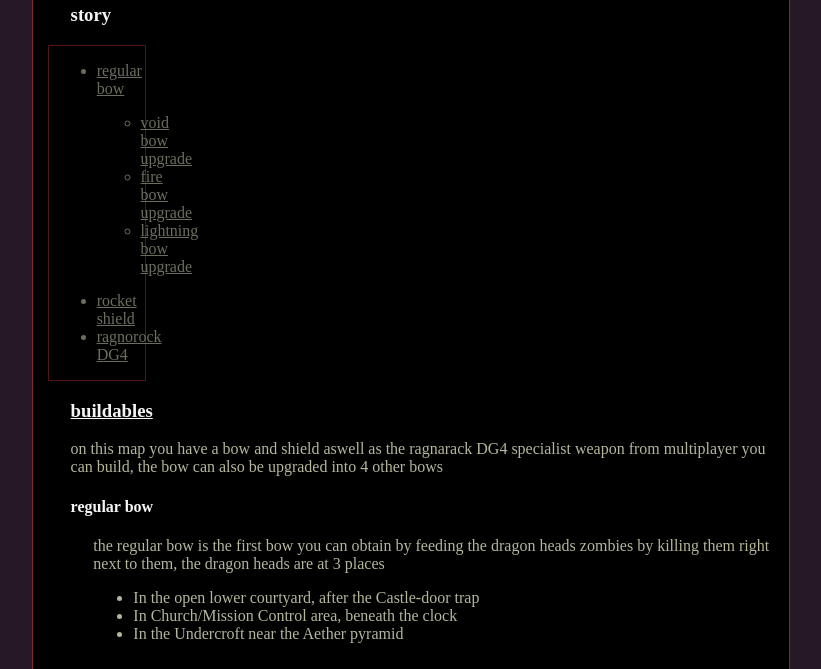
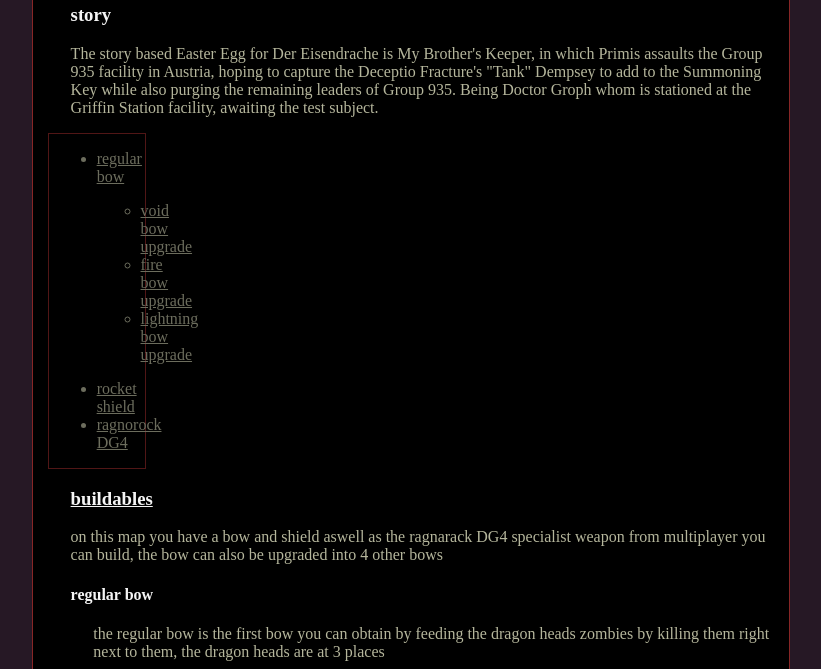
Before and after one commit to EHB-MCT/web1-permanente-evaluatie-deadgamer701, a plain HTML site: page map_der_eisendrache.html in a window 1280 px wide. Shown: the part 131-800 px from the top of the page, without its empty margins (229-1050 px from the left). Drawn offline with Linux system fonts and the light colour scheme.

Commit message:
minor changes

```diff
--- a/map_der_eisendrache.html
+++ b/map_der_eisendrache.html
@@ -24,6 +24,11 @@
         <div class="box">
             <h3 id="story">story</h3>
             <p>
+                The story based Easter Egg for Der Eisendrache is My Brother's Keeper, in which Primis assaults the
+                Group
+                935 facility in Austria, hoping to capture the Deceptio Fracture's "Tank" Dempsey to add to the
+                Summoning Key while also purging the remaining leaders of Group 935. Being Doctor Groph whom is
+                stationed at the Griffin Station facility, awaiting the test subject.
             </p>
             <div class="nav_box">
                 <ul>
```
